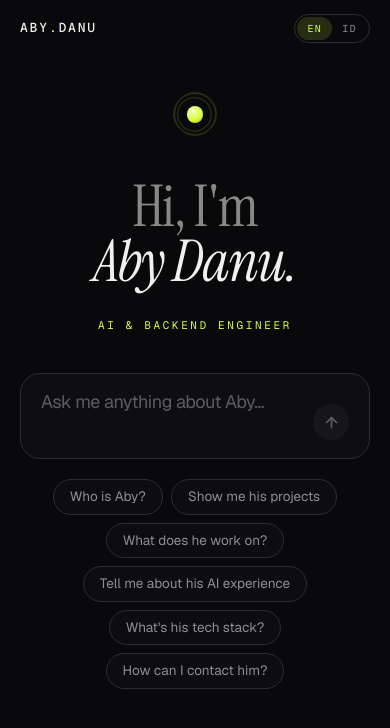
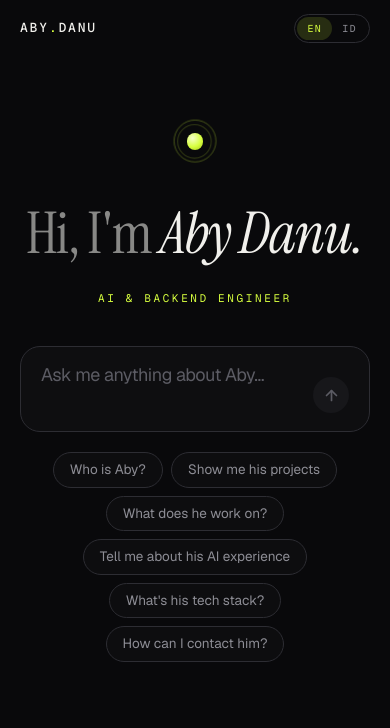
Before and after one commit to abydanu/aby-portfolio, a React (Vite) app: page / in a window 390 px wide. Shown: the top 728 px of the page. Built offline with nearby package versions, Linux system fonts and the light colour scheme.

Commit message:
feat: add ClickSpark and BlurText components for enhanced UI effects

```diff
--- a/src/App.tsx
+++ b/src/App.tsx
@@ -1,65 +1,68 @@
-import { useCallback, useEffect, useMemo, useRef, useState } from 'react'
-import { AIInput, type AIInputHandle } from './components/AIInput/AIInput'
-import { Conversation } from './components/Conversation/Conversation'
-import { Landing } from './components/Landing/Landing'
-import { PromptSuggestion } from './components/PromptSuggestion/PromptSuggestion'
-import { TopBar } from './components/TopBar/TopBar'
-import { useAIConversation } from './hooks/useAIConversation'
-import { useLanguage } from './hooks/useLanguage'
-import { makeLocalEngine } from './services/assistant'
-import type { PromptHandler } from './types'
-import { transition, vtName } from './utils/viewTransition'
+import { useCallback, useEffect, useMemo, useRef, useState } from "react";
+import { AIInput, type AIInputHandle } from "./components/AIInput/AIInput";
+import { Conversation } from "./components/Conversation/Conversation";
+import { Landing } from "./components/Landing/Landing";
+import SplashCursor from "./components/ui/ClickSpark";
+import { PromptSuggestion } from "./components/PromptSuggestion/PromptSuggestion";
+import { TopBar } from "./components/TopBar/TopBar";
+import { useAIConversation } from "./hooks/useAIConversation";
+import { useLanguage } from "./hooks/useLanguage";
+import { makeLocalEngine } from "./services/assistant";
+import type { PromptHandler } from "./types";
+import { transition, vtName } from "./utils/viewTransition";
 
 export default function App() {
-  const { locale } = useLanguage()
-  const localeRef = useRef(locale)
-  localeRef.current = locale
+  const { locale } = useLanguage();
+  const localeRef = useRef(locale);
+  localeRef.current = locale;
 
-  const engine = useMemo(() => makeLocalEngine(() => localeRef.current), [])
-  const convo = useAIConversation(engine)
-  const input = useRef<AIInputHandle>(null)
-  const [morphId, setMorphId] = useState<string | null>(null)
+  const engine = useMemo(() => makeLocalEngine(() => localeRef.current), []);
+  const convo = useAIConversation(engine);
+  const input = useRef<AIInputHandle>(null);
+  const [morphId, setMorphId] = useState<string | null>(null);
 
-  const started = convo.messages.length > 0
-  const thinking = convo.phase === 'thinking'
+  const started = convo.messages.length > 0;
+  const thinking = convo.phase === "thinking";
 
   const send: PromptHandler = useCallback(
     (prompt, from) => {
       transition(
         () => {
-          const id = convo.ask(prompt)
-          if (id && from) setMorphId(id)
+          const id = convo.ask(prompt);
+          if (id && from) setMorphId(id);
         },
         { from, onDone: () => setMorphId(null) },
-      )
+      );
     },
     [convo],
-  )
+  );
 
-  const reset = useCallback(() => transition(() => convo.reset()), [convo])
+  const reset = useCallback(() => transition(() => convo.reset()), [convo]);
 
   useEffect(() => {
     const onKey = (e: KeyboardEvent) => {
-      const el = e.target as HTMLElement | null
-      const typing = el && (el.tagName === 'TEXTAREA' || el.tagName === 'INPUT')
-      if ((e.metaKey || e.ctrlKey) && e.key.toLowerCase() === 'k') {
-        e.preventDefault()
-        input.current?.focus()
-      } else if (e.key === '/' && !typing) {
-        e.preventDefault()
-        input.current?.focus()
+      const el = e.target as HTMLElement | null;
+      const typing =
+        el && (el.tagName === "TEXTAREA" || el.tagName === "INPUT");
+      if ((e.metaKey || e.ctrlKey) && e.key.toLowerCase() === "k") {
+        e.preventDefault();
+        input.current?.focus();
+      } else if (e.key === "/" && !typing) {
+        e.preventDefault();
+        input.current?.focus();
       }
-    }
-    window.addEventListener('keydown', onKey)
-    return () => window.removeEventListener('keydown', onKey)
-  }, [])
+    };
+    window.addEventListener("keydown", onKey);
+    return () => window.removeEventListener("keydown", onKey);
+  }, []);
 
   return (
     <>
-      <div className="ambient" aria-hidden />
       <TopBar started={started} thinking={thinking} onReset={reset} />
 
-      <div className={`flex min-h-dvh flex-col ${started ? '' : 'justify-center'}`}>
+      <div
+        className={`relative z-10 flex min-h-dvh flex-col ${started ? "" : "justify-center"}`}
+      >
         {started ? (
           <Conversation
             messages={convo.messages}
@@ -73,18 +76,22 @@ export default function App() {
         )}
 
         <div
-          style={vtName('dock')}
+          style={vtName("dock")}
           className={`z-30 w-full ${
             started
-              ? 'sticky bottom-0 bg-linear-to-t from-ink from-60% to-transparent pb-[max(1rem,env(safe-area-inset-bottom))] pt-8'
-              : 'pb-16 pt-10 md:pb-8'
+              ? "sticky bottom-0 bg-linear-to-t from-ink from-60% to-transparent pb-[max(1rem,env(safe-area-inset-bottom))] pt-8"
+              : "pb-16 pt-10 md:pb-8"
           }`}
         >
           <div className="mx-auto w-full max-w-176 px-5">
             <AIInput
               ref={input}
-              size={started ? 'dock' : 'hero'}
-              placeholder={started ? locale.ui.input.placeholderFollowUp : locale.ui.input.placeholder}
+              size={started ? "dock" : "hero"}
+              placeholder={
+                started
+                  ? locale.ui.input.placeholderFollowUp
+                  : locale.ui.input.placeholder
+              }
               busy={thinking}
               onSubmit={(text) => send(text, null)}
             />
@@ -93,7 +100,12 @@ export default function App() {
               <>
                 <div className="mt-5 flex flex-wrap justify-center gap-2">
                   {locale.suggestedPrompts.map((p, i) => (
-                    <PromptSuggestion key={p} label={p} onPrompt={send} delay={300 + i * 60} />
+                    <PromptSuggestion
+                      key={p}
+                      label={p}
+                      onPrompt={send}
+                      delay={300 + i * 60}
+                    />
                   ))}
                 </div>
                 <p className="mt-6 hidden justify-center gap-5 font-mono text-[10px] uppercase tracking-[0.16em] text-dim md:flex">
@@ -107,5 +119,5 @@ export default function App() {
         </div>
       </div>
     </>
-  )
+  );
 }
--- a/src/components/Landing/Landing.tsx
+++ b/src/components/Landing/Landing.tsx
@@ -1,30 +1,39 @@
-import { profile } from '../../data/profile'
-import { useLanguage } from '../../hooks/useLanguage'
-import { Presence } from '../Presence/Presence'
+import { profile } from "../../data/profile";
+import { useLanguage } from "../../hooks/useLanguage";
+import { Presence } from "../Presence/Presence";
+import BlurText from "../ui/BlurText";
 
 export function Landing() {
-  const { locale } = useLanguage()
-  const { landing: t } = locale.ui
-  const lp = locale.profile
+  const { locale } = useLanguage();
+  const { landing: t } = locale.ui;
+  const lp = locale.profile;
 
   return (
+    <>
       <section className="mx-auto w-full max-w-176 px-5 text-center">
         <div className="animate-rise">
           <Presence size={46} className="mx-auto mb-9" />
         </div>
         <h1
           className="animate-rise font-display text-[3.6rem] leading-[0.94] tracking-[-0.02em] sm:text-7xl md:text-[5.75rem]"
-        style={{ animationDelay: '80ms' }}
+          style={{ animationDelay: "80ms" }}
         >
-        <span className="block text-fg/55 sm:inline">{t.hi}</span>{' '}
-        <em className="whitespace-nowrap italic">{profile.name}.</em>
+          <span className="text-fg/55 sm:inline">{t.hi}</span>{" "}
+          <BlurText
+            text={`${profile.name}.`}
+            delay={200}
+            animateBy="words"
+            direction="top"
+            className="inline-flex italic"
+          />
         </h1>
         <p
           className="animate-rise mt-7 font-mono text-[11px] uppercase tracking-[0.24em] text-accent md:text-xs"
-        style={{ animationDelay: '160ms' }}
+          style={{ animationDelay: "160ms" }}
         >
           {lp.role}
         </p>
       </section>
-  )
+    </>
+  );
 }
--- /dev/null
+++ b/src/components/ui/BlurText.tsx
@@ -0,0 +1,134 @@
+"use client";
+
+import { motion, type Transition, type Easing } from "motion/react";
+import { useEffect, useRef, useState, useMemo } from "react";
+
+type BlurTextProps = {
+  text?: string;
+  delay?: number;
+  className?: string;
+  animateBy?: "words" | "letters";
+  direction?: "top" | "bottom";
+  threshold?: number;
+  rootMargin?: string;
+  animationFrom?: Record<string, string | number>;
+  animationTo?: Array<Record<string, string | number>>;
+  easing?: Easing | Easing[];
+  onAnimationComplete?: () => void;
+  stepDuration?: number;
+};
+
+const buildKeyframes = (
+  from: Record<string, string | number>,
+  steps: Array<Record<string, string | number>>,
+): Record<string, Array<string | number>> => {
+  const keys = new Set<string>([
+    ...Object.keys(from),
+    ...steps.flatMap((s) => Object.keys(s)),
+  ]);
+
+  const keyframes: Record<string, Array<string | number>> = {};
+  keys.forEach((k) => {
+    keyframes[k] = [from[k], ...steps.map((s) => s[k])];
+  });
+  return keyframes;
+};
+
+const BlurText: React.FC<BlurTextProps> = ({
+  text = "",
+  delay = 200,
+  className = "",
+  animateBy = "words",
+  direction = "top",
+  threshold = 0.1,
+  rootMargin = "0px",
+  animationFrom,
+  animationTo,
+  easing = (t: number) => t,
+  onAnimationComplete,
+  stepDuration = 0.35,
+}) => {
+  const elements = animateBy === "words" ? text.split(" ") : text.split("");
+  const [inView, setInView] = useState(false);
+  const ref = useRef<HTMLParagraphElement>(null);
+
+  useEffect(() => {
+    if (!ref.current) return;
+    const observer = new IntersectionObserver(
+      ([entry]) => {
+        if (entry.isIntersecting) {
+          setInView(true);
+          observer.unobserve(ref.current as Element);
+        }
+      },
+      { threshold, rootMargin },
+    );
+    observer.observe(ref.current);
+    return () => observer.disconnect();
+  }, [threshold, rootMargin]);
+
+  const defaultFrom = useMemo(
+    () =>
+      direction === "top"
+        ? { filter: "blur(10px)", opacity: 0, y: -50 }
+        : { filter: "blur(10px)", opacity: 0, y: 50 },
+    [direction],
+  );
+
+  const defaultTo = useMemo(
+    () => [
+      {
+        filter: "blur(5px)",
+        opacity: 0.5,
+        y: direction === "top" ? 5 : -5,
+      },
+      { filter: "blur(0px)", opacity: 1, y: 0 },
+    ],
+    [direction],
+  );
+
+  const fromSnapshot = animationFrom ?? defaultFrom;
+  const toSnapshots = animationTo ?? defaultTo;
+
+  const stepCount = toSnapshots.length + 1;
+  const totalDuration = stepDuration * (stepCount - 1);
+  const times = Array.from({ length: stepCount }, (_, i) =>
+    stepCount === 1 ? 0 : i / (stepCount - 1),
+  );
+
+  return (
+    <p ref={ref} className={`blur-text ${className} flex flex-wrap`}>
+      {elements.map((segment, index) => {
+        const animateKeyframes = buildKeyframes(fromSnapshot, toSnapshots);
+
+        const spanTransition: Transition = {
+          duration: totalDuration,
+          times,
+          delay: (index * delay) / 1000,
+          ease: easing,
+        };
+
+        return (
+          <motion.span
+            key={index}
+            initial={fromSnapshot}
+            animate={inView ? animateKeyframes : fromSnapshot}
+            transition={spanTransition}
+            onAnimationComplete={
+              index === elements.length - 1 ? onAnimationComplete : undefined
+            }
+            style={{
+              display: "inline-block",
+              willChange: "transform, filter, opacity",
+            }}
+          >
+            {segment === " " ? "\u00A0" : segment}
+            {animateBy === "words" && index < elements.length - 1 && "\u00A0"}
+          </motion.span>
+        );
+      })}
+    </p>
+  );
+};
+
+export default BlurText;
--- /dev/null
+++ b/src/components/ui/ClickSpark.tsx
@@ -0,0 +1,163 @@
+'use client';
+
+import React, { useRef, useEffect, useCallback } from 'react';
+
+interface ClickSparkProps {
+  sparkColor?: string;
+  sparkSize?: number;
+  sparkRadius?: number;
+  sparkCount?: number;
+  duration?: number;
+  easing?: 'linear' | 'ease-in' | 'ease-out' | 'ease-in-out';
+  extraScale?: number;
+  children?: React.ReactNode;
+}
+
+interface Spark {
+  x: number;
+  y: number;
+  angle: number;
+  startTime: number;
+}
+
+const ClickSpark: React.FC<ClickSparkProps> = ({
+  sparkColor = '#fff',
+  sparkSize = 10,
+  sparkRadius = 15,
+  sparkCount = 8,
+  duration = 400,
+  easing = 'ease-out',
+  extraScale = 1.0,
+  children
+}) => {
+  const canvasRef = useRef<HTMLCanvasElement>(null);
+  const sparksRef = useRef<Spark[]>([]);
+  const startTimeRef = useRef<number | null>(null);
+
+  useEffect(() => {
+    const canvas = canvasRef.current;
+    if (!canvas) return;
+
+    const parent = canvas.parentElement;
+    if (!parent) return;
+
+    let resizeTimeout: ReturnType<typeof setTimeout>;
+
+    const resizeCanvas = () => {
+      const { width, height } = parent.getBoundingClientRect();
+      if (canvas.width !== width || canvas.height !== height) {
+        canvas.width = width;
+        canvas.height = height;
+      }
+    };
+
+    const handleResize = () => {
+      clearTimeout(resizeTimeout);
+      resizeTimeout = setTimeout(resizeCanvas, 100);
+    };
+
+    const ro = new ResizeObserver(handleResize);
+    ro.observe(parent);
+
+    resizeCanvas();
+
+    return () => {
+      ro.disconnect();
+      clearTimeout(resizeTimeout);
+    };
+  }, []);
+
+  const easeFunc = useCallback(
+    (t: number) => {
+      switch (easing) {
+        case 'linear':
+          return t;
+        case 'ease-in':
+          return t * t;
+        case 'ease-in-out':
+          return t < 0.5 ? 2 * t * t : -1 + (4 - 2 * t) * t;
+        default:
+          return t * (2 - t);
+      }
+    },
+    [easing]
+  );
+
+  useEffect(() => {
+    const canvas = canvasRef.current;
+    if (!canvas) return;
+    const ctx = canvas.getContext('2d');
+    if (!ctx) return;
+
+    let animationId: number;
+
+    const draw = (timestamp: number) => {
+      if (!startTimeRef.current) {
+        startTimeRef.current = timestamp;
+      }
+      ctx?.clearRect(0, 0, canvas.width, canvas.height);
+
+      sparksRef.current = sparksRef.current.filter((spark: Spark) => {
+        const elapsed = timestamp - spark.startTime;
+        if (elapsed >= duration) {
+          return false;
+        }
+
+        const progress = elapsed / duration;
+        const eased = easeFunc(progress);
+
+        const distance = eased * sparkRadius * extraScale;
+        const lineLength = sparkSize * (1 - eased);
+
+        const x1 = spark.x + distance * Math.cos(spark.angle);
+        const y1 = spark.y + distance * Math.sin(spark.angle);
+        const x2 = spark.x + (distance + lineLength) * Math.cos(spark.angle);
+        const y2 = spark.y + (distance + lineLength) * Math.sin(spark.angle);
+
+        ctx.strokeStyle = sparkColor;
+        ctx.lineWidth = 2;
+        ctx.beginPath();
+        ctx.moveTo(x1, y1);
+        ctx.lineTo(x2, y2);
+        ctx.stroke();
+
+        return true;
+      });
+
+      animationId = requestAnimationFrame(draw);
+    };
+
+    animationId = requestAnimationFrame(draw);
+
+    return () => {
+      cancelAnimationFrame(animationId);
+    };
+  }, [sparkColor, sparkSize, sparkRadius, sparkCount, duration, easeFunc, extraScale]);
+
+  const handleClick = (e: React.MouseEvent<HTMLDivElement>): void => {
+    const canvas = canvasRef.current;
+    if (!canvas) return;
+    const rect = canvas.getBoundingClientRect();
+    const x = e.clientX - rect.left;
+    const y = e.clientY - rect.top;
+
+    const now = performance.now();
+    const newSparks: Spark[] = Array.from({ length: sparkCount }, (_, i) => ({
+      x,
+      y,
+      angle: (2 * Math.PI * i) / sparkCount,
+      startTime: now
+    }));
+
+    sparksRef.current.push(...newSparks);
+  };
+
+  return (
+    <div className="relative w-full h-full" onClick={handleClick}>
+      <canvas ref={canvasRef} className="absolute inset-0 pointer-events-none" />
+      {children}
+    </div>
+  );
+};
+
+export default ClickSpark;
--- a/src/main.tsx
+++ b/src/main.tsx
@@ -1,13 +1,22 @@
-import { StrictMode } from 'react'
-import { createRoot } from 'react-dom/client'
-import App from './App'
-import { LanguageProvider } from './hooks/useLanguage'
-import './index.css'
+import { StrictMode } from "react";
+import { createRoot } from "react-dom/client";
+import App from "./App";
+import { LanguageProvider } from "./hooks/useLanguage";
+import "./index.css";
+import ClickSpark from "./components/ui/ClickSpark";
 
-createRoot(document.getElementById('root')!).render(
+createRoot(document.getElementById("root")!).render(
   <StrictMode>
     <LanguageProvider>
-      <App />
+      <ClickSpark
+        sparkColor="#d7ff3f"
+        sparkSize={10}
+        sparkRadius={15}
+        sparkCount={8}
+        duration={400}
+      >
+        <App />
+      </ClickSpark>
     </LanguageProvider>
   </StrictMode>,
-)
+);
```
Also changed, not shown: 1 other file (tests, documents, lock files or other folders). Lines whose indentation alone changed are shown as unchanged.
